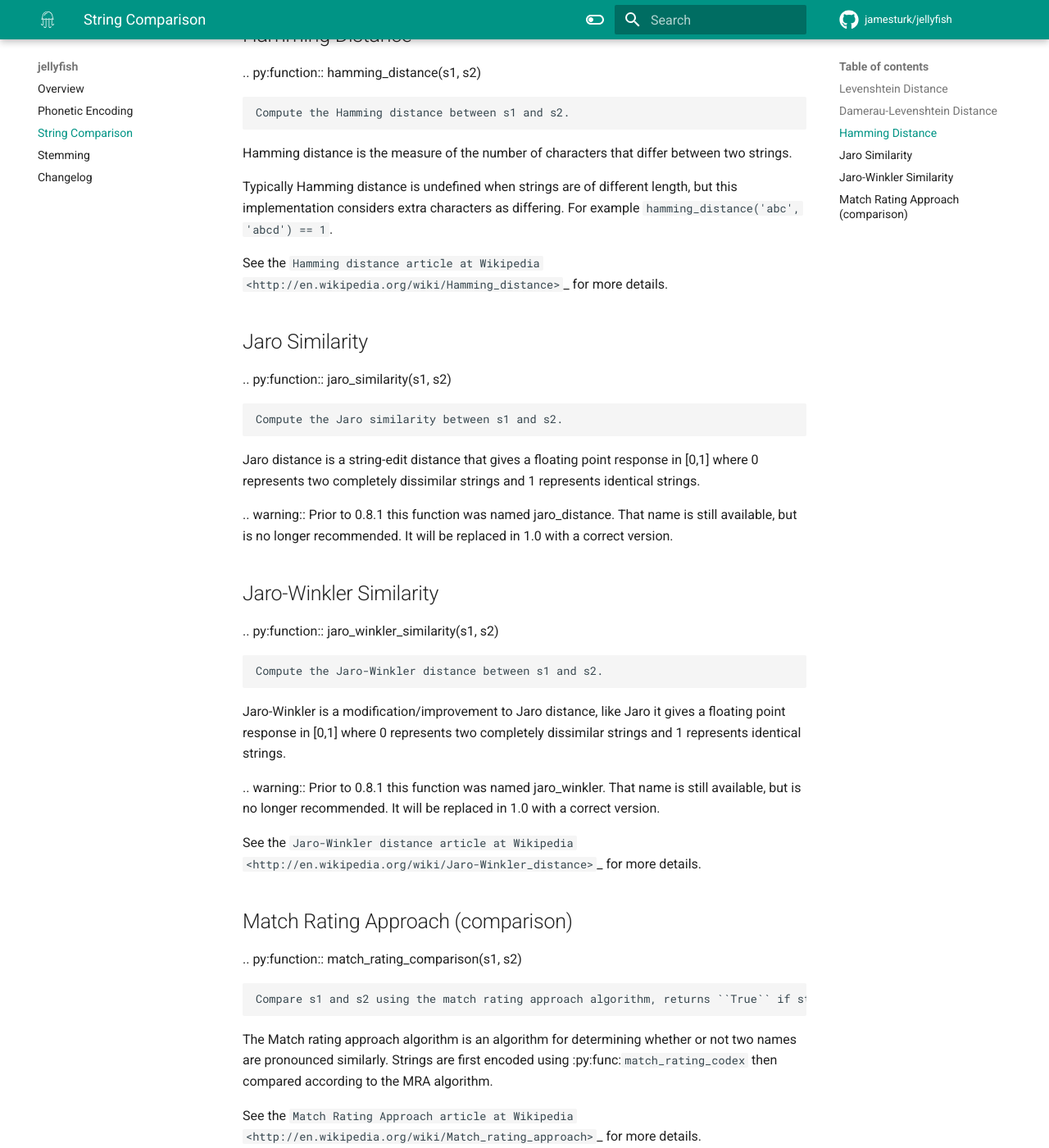
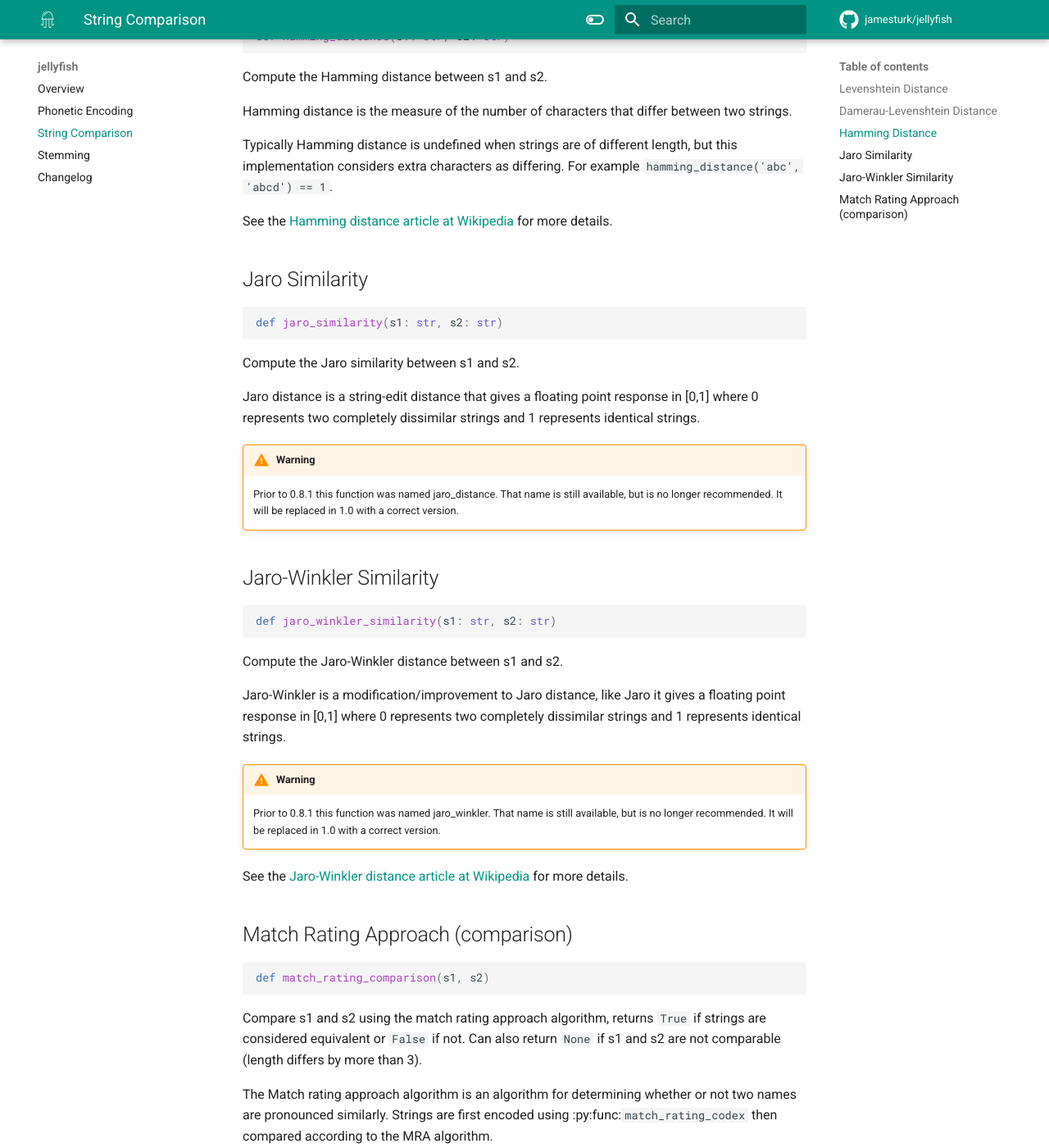
Before and after one commit to jamesturk/jellyfish, an MkDocs documentation site: the page built from docs/comparison.md, in a window 1280 px wide and 1400 px high, scrolled down 994 px. Shown: the whole window at 82% size. Built offline with MkDocs 1.6.1 and Material for MkDocs 9.7.7, drawn with Linux system fonts in a browser that asks for light colours; comment, search, counter and statistics services are not loaded; some of the changed text lies outside the part shown.

Commit message:
to markdown

````diff
--- a/docs/comparison.md
+++ b/docs/comparison.md
@@ -6,80 +6,94 @@ These methods are all measures of the difference (aka `edit distance`) between t
 Levenshtein Distance
 --------------------
 
-.. py:function:: levenshtein_distance(s1, s2)
+``` python
+def levenshtein_distance(s1: str, s2: str)
+```
 
-    Compute the Levenshtein distance between s1 and s2.
+Compute the Levenshtein distance between s1 and s2.
 
 Levenshtein distance represents the number of insertions, deletions, and substitutions required to change one word to another.
 
 For example: ``levenshtein_distance('berne', 'born') == 2`` representing the transformation of the first e to o and the deletion of the second e.
 
-See the `Levenshtein distance article at Wikipedia <http://en.wikipedia.org/wiki/Levenshtein_distance>`_ for more details.
+See the [Levenshtein distance article at Wikipedia](http://en.wikipedia.org/wiki/Levenshtein_distance) for more details.
 
 Damerau-Levenshtein Distance
 ----------------------------
 
-.. py:function:: damerau_levenshtein_distance(s1, s2)
+``` python
+def damerau_levenshtein_distance(s1: str, s2: str)
+```
 
-    Compute the Damerau-Levenshtein distance between s1 and s2.
+Compute the Damerau-Levenshtein distance between s1 and s2.
 
 A modification of Levenshtein distance, Damerau-Levenshtein distance counts transpositions (such as ifsh for fish) as a single edit.
 
 Where ``levenshtein_distance('fish', 'ifsh') == 2`` as it would require a deletion and an insertion,
 though ``damerau_levenshtein_distance('fish', 'ifsh') == 1`` as this counts as a transposition.
 
-See the `Damerau-Levenshtein distance article at Wikipedia <http://en.wikipedia.org/wiki/Damerau-Levenshtein_distance>`_ for more details.
+See the [Damerau-Levenshtein distance article at Wikipedia](http://en.wikipedia.org/wiki/Damerau-Levenshtein_distance) for more details.
 
 Hamming Distance
 ----------------
 
-.. py:function:: hamming_distance(s1, s2)
+``` python
+def hamming_distance(s1: str, s2: str)
+```
 
-    Compute the Hamming distance between s1 and s2.
+Compute the Hamming distance between s1 and s2.
 
 Hamming distance is the measure of the number of characters that differ between two strings.
 
 Typically Hamming distance is undefined when strings are of different length, but this implementation
 considers extra characters as differing.  For example ``hamming_distance('abc', 'abcd') == 1``.
 
-See the `Hamming distance article at Wikipedia <http://en.wikipedia.org/wiki/Hamming_distance>`_ for more details.
+See the [Hamming distance article at Wikipedia](http://en.wikipedia.org/wiki/Hamming_distance) for more details.
 
 Jaro Similarity
 ----------------
 
-.. py:function:: jaro_similarity(s1, s2)
+``` python
+def jaro_similarity(s1: str, s2: str)
+```
 
-    Compute the Jaro similarity between s1 and s2.
+Compute the Jaro similarity between s1 and s2.
 
 Jaro distance is a string-edit distance that gives a floating point response in [0,1] where 0 represents two completely dissimilar strings and 1 represents identical strings.
 
-.. warning::
-  Prior to 0.8.1 this function was named jaro_distance.  That name is still available, but is no longer recommended.
-  It will be replaced in 1.0 with a correct version.
+!!! warning
+
+    Prior to 0.8.1 this function was named jaro_distance.  That name is still available, but is no longer recommended.
+    It will be replaced in 1.0 with a correct version.
 
 Jaro-Winkler Similarity
 -----------------------
 
-.. py:function:: jaro_winkler_similarity(s1, s2)
+``` python
+def jaro_winkler_similarity(s1: str, s2: str)
+```
 
-    Compute the Jaro-Winkler distance between s1 and s2.
+Compute the Jaro-Winkler distance between s1 and s2.
 
 Jaro-Winkler is a modification/improvement to Jaro distance, like Jaro it gives a floating point response in [0,1] where 0 represents two completely dissimilar strings and 1 represents identical strings.
 
-.. warning::
-  Prior to 0.8.1 this function was named jaro_winkler.  That name is still available, but is no longer recommended.
-  It will be replaced in 1.0 with a correct version.
+!!! warning
 
-See the `Jaro-Winkler distance article at Wikipedia <http://en.wikipedia.org/wiki/Jaro-Winkler_distance>`_ for more details.
+    Prior to 0.8.1 this function was named jaro_winkler.  That name is still available, but is no longer recommended.
+    It will be replaced in 1.0 with a correct version.
+
+See the [Jaro-Winkler distance article at Wikipedia](http://en.wikipedia.org/wiki/Jaro-Winkler_distance) for more details.
 
 Match Rating Approach (comparison)
 ----------------------------------
 
-.. py:function:: match_rating_comparison(s1, s2)
+``` python
+def match_rating_comparison(s1, s2)
+```
 
-    Compare s1 and s2 using the match rating approach algorithm, returns ``True`` if strings are considered equivalent or ``False`` if not.  Can also return ``None`` if s1 and s2 are not comparable (length differs by more than 3).
+Compare s1 and s2 using the match rating approach algorithm, returns ``True`` if strings are considered equivalent or ``False`` if not.  Can also return ``None`` if s1 and s2 are not comparable (length differs by more than 3).
 
 The Match rating approach algorithm is an algorithm for determining whether or not two names are
 pronounced similarly.  Strings are first encoded using :py:func:`match_rating_codex` then compared according to the MRA algorithm.
 
-See the `Match Rating Approach article at Wikipedia <http://en.wikipedia.org/wiki/Match_rating_approach>`_ for more details.
+See the [Match Rating Approach article at Wikipedia](http://en.wikipedia.org/wiki/Match_rating_approach) for more details.
````
Also changed, not shown: docs/phonetic.md (+20 -12 lines), docs/stemming.md (+5 -3 lines).
